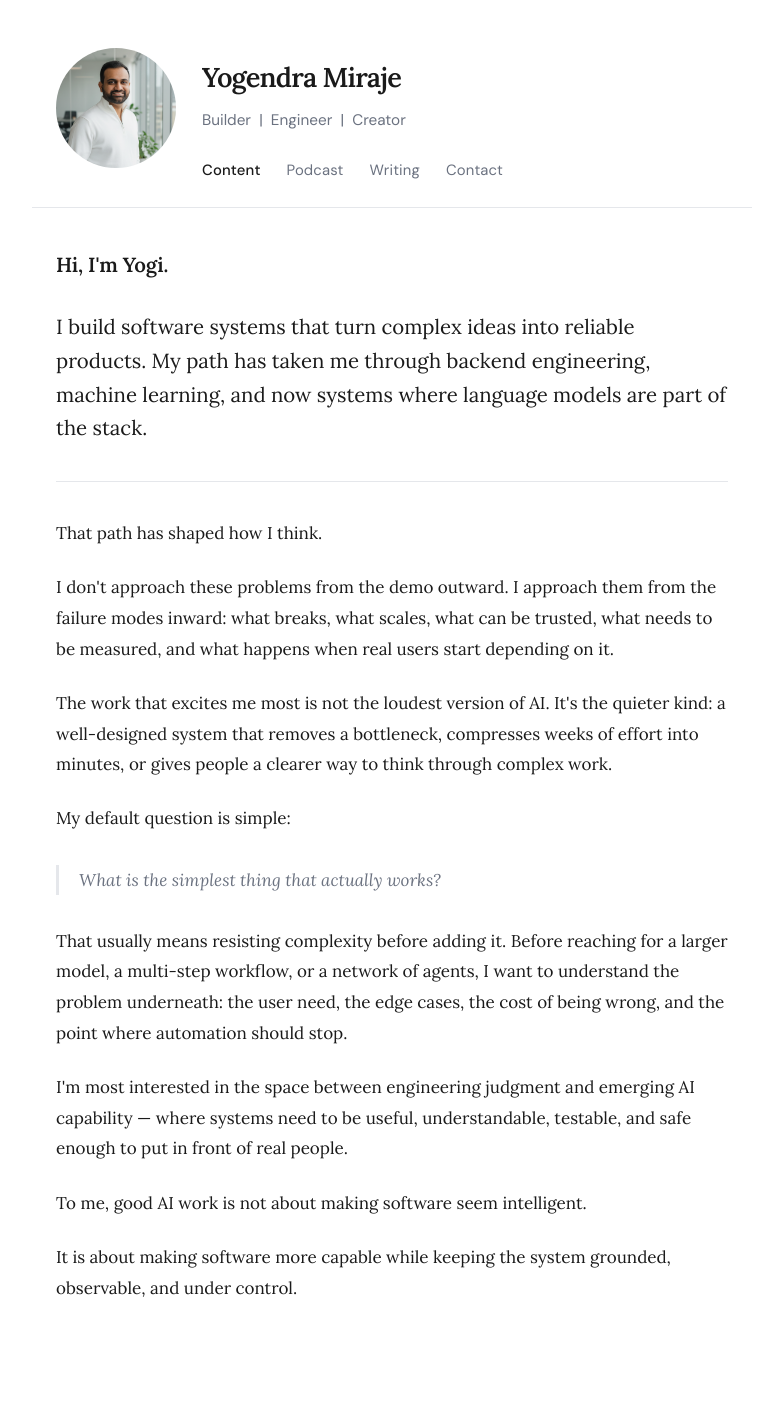
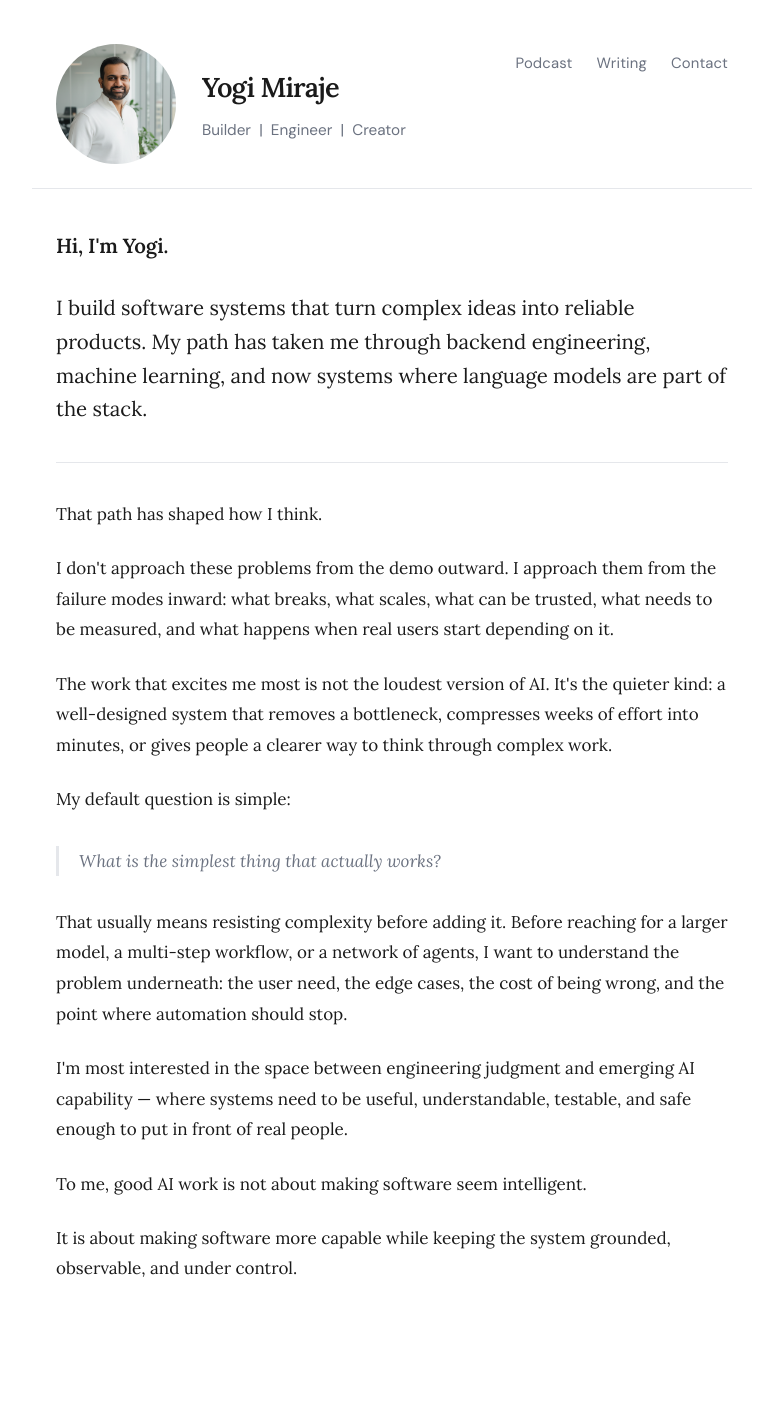
Before and after one commit to yogi-miraje/yogi-miraje.github.io, a Jekyll site: the page built from index.md, in a window 1280 px wide. Shown: the whole page, without its empty margins (248-1031 px from the left). Built offline with Jekyll 4.4.1, drawn with Linux system fonts in a browser that asks for light colours.

Commit message:
Move nav to top-right, drop Content tab, rename to Yogi Miraje
- Nav (Podcast / Writing / Contact) now anchored top-right of masthead
- Remove redundant Content tab; the name links home instead
- Rename site title from "Yogendra Miraje" to "Yogi Miraje"

Co-Authored-By: Claude Opus 4.7 <noreply@anthropic.com>

```diff
--- a/_config.yml
+++ b/_config.yml
@@ -1,5 +1,5 @@
 # Site settings
-title: Yogendra Miraje
+title: Yogi Miraje
 description: AI Engineer
 baseurl: "" # the subpath of your site, e.g. /blog
 url: "" # the base hostname & protocol for your site, e.g. http://example.com
--- a/_includes/header.html
+++ b/_includes/header.html
@@ -4,12 +4,10 @@
     <div class="masthead-text">
       <a href="{{ '/' | relative_url }}" class="masthead-name">{{ site.title | escape }}</a>
       <p class="masthead-tagline">Builder &nbsp;|&nbsp; Engineer &nbsp;|&nbsp; Creator</p>
+    </div>
     <nav class="masthead-nav">
       <ul>
         {% assign current_url = page.url | downcase %}
-          <li class="{% if current_url == '/' or current_url == '/index.html' %}active{% endif %}">
-            <a href="{{ '/' | relative_url }}">Content</a>
-          </li>
         <li class="{% if current_url contains 'podcast' %}active{% endif %}">
           <a href="{{ '/podcast.html' | relative_url }}">Podcast</a>
         </li>
@@ -22,5 +20,4 @@
       </ul>
     </nav>
   </div>
-  </div>
 </header>
--- a/assets/css/style.css
+++ b/assets/css/style.css
@@ -38,9 +38,9 @@ body {
 .masthead-inner {
   max-width: var(--max-width);
   margin: 0 auto;
-  padding: 48px 24px 22px;
+  padding: 44px 24px 24px;
   display: flex;
-  align-items: flex-start;
+  align-items: center;
   gap: 26px;
   border-bottom: 1px solid var(--color-border);
 }
@@ -56,7 +56,7 @@ body {
 .masthead-text {
   display: flex;
   flex-direction: column;
-  padding-top: 6px;
+  flex: 1;
 }
 
 .masthead-name {
@@ -82,13 +82,15 @@ body {
 
 /* ─── Navigation ─────────────────────────────────────────────── */
 .masthead-nav {
-  margin-top: 22px;
+  flex-shrink: 0;
+  align-self: flex-start;
+  padding-top: 4px;
 }
 
 .masthead-nav ul {
   list-style: none;
   display: flex;
-  gap: 26px;
+  gap: 24px;
 }
 
 .masthead-nav a {
```
Lines whose indentation alone changed are shown as unchanged.
